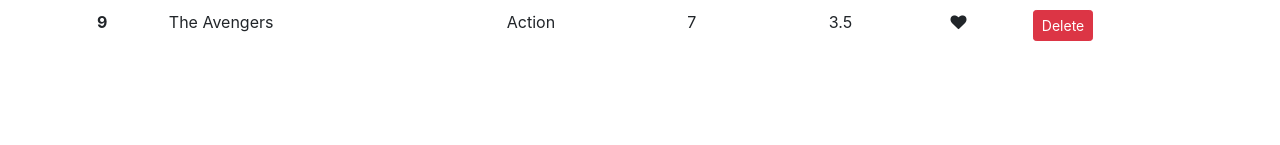
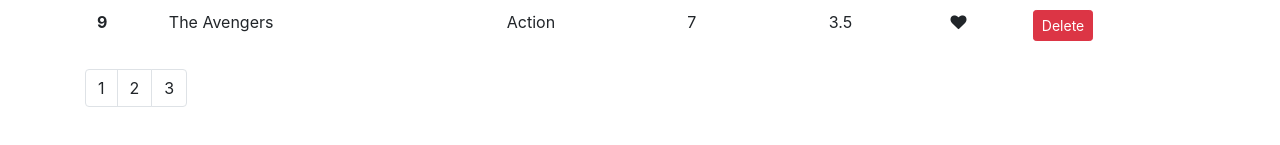
Before and after one commit to supermonkeyparadise/React, a React (Create React App) app in the folder vidly/: page / in a window 1280 px wide. Shown: the part 561-706 px from the top of the page. Built offline with nearby package versions, Linux system fonts and the light colour scheme.

Commit message:
Pagination- Displaying Pages

```diff
--- a/vidly/package.json
+++ b/vidly/package.json
@@ -5,6 +5,7 @@
   "dependencies": {
     "bootstrap": "^4.1.3",
     "font-awesome": "^4.7.0",
+    "lodash": "^4.17.10",
     "react": "^16.4.2",
     "react-dom": "^16.4.2",
     "react-scripts": "1.1.4"
--- /dev/null
+++ b/vidly/src/components/common/pagination.jsx
@@ -0,0 +1,24 @@
+import React, { Component } from 'react';
+import _ from 'lodash';
+
+const Pagination = props => {
+  const { itemsCount, pageSize } = props;
+
+  const pagesCount = Math.ceil(itemsCount / pageSize);
+  if (pagesCount === 1) return null;
+  const pages = _.range(1, pagesCount + 1);
+
+  return (
+    <nav>
+      <ul className="pagination">
+        {pages.map(page => (
+          <li key={page} className="page-item">
+            <a className="page-link">{page}</a>
+          </li>
+        ))}
+      </ul>
+    </nav>
+  );
+};
+
+export default Pagination;
--- a/vidly/src/components/movies.jsx
+++ b/vidly/src/components/movies.jsx
@@ -1,11 +1,15 @@
 import React, { Component } from 'react';
 
-import { getMovies, deleteMovie } from './../services/fakeMovieService';
+import { getMovies } from './../services/fakeMovieService';
 import Like from './common/like';
+import Pagination from './common/pagination';
 
 class Movies extends Component {
   // 不應該在這裡初始化
-  state = { movies: getMovies() };
+  state = {
+    movies: getMovies(),
+    pageSize: 4
+  };
 
   handleDelete = movie => {
     // deleteMovie(movie._id);
@@ -25,6 +29,10 @@
     movies[index].liked = !movie.liked;
 
     this.setState({ movies });
+  };
+
+  handlePageChange = page => {
+    console.log('>>> page', page);
   };
 
   render() {
@@ -75,6 +83,11 @@
             })}
           </tbody>
         </table>
+        <Pagination
+          itemsCount={count}
+          pageSize={this.state.pageSize}
+          onPageChange={this.handlePageChange}
+        />
       </React.Fragment>
     );
   }
```
Also changed, not shown: 1 other file (tests, documents, lock files or other folders).
